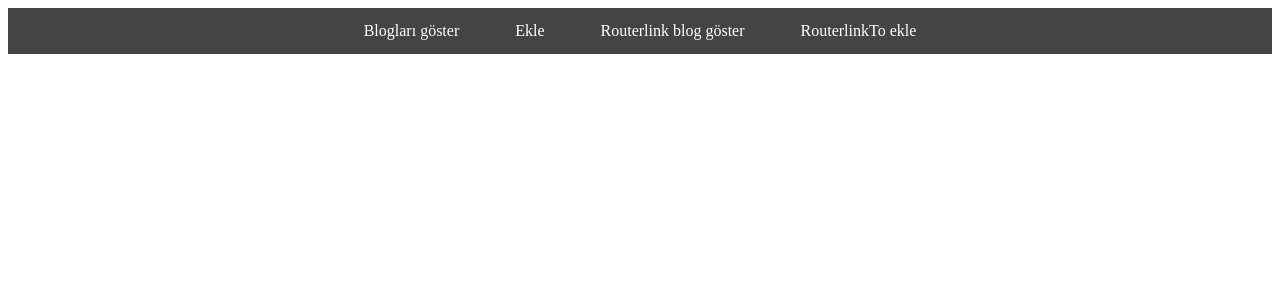
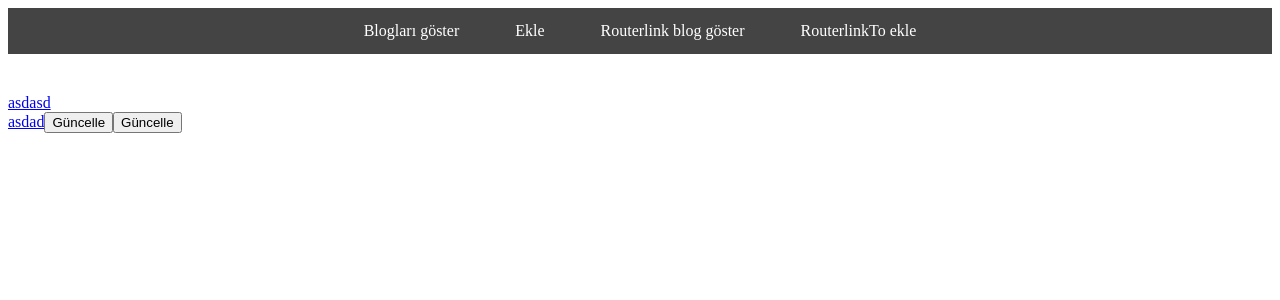
Before and after one commit to EmreYamanYazilim/vue, a Vue app in the folder vue CLI/vue-playlist/: page /pratik in a window 1280 px wide. Shown: the top 300 px of the page. Built offline with nearby package versions, Linux system fonts and the light colour scheme.

Commit message:
pratik işlemler

```diff
--- a/vue CLI/vue-playlist/src/App.vue
+++ b/vue CLI/vue-playlist/src/App.vue
@@ -13,12 +13,14 @@
 import ShowBlog from './components/show-blog.vue'
 import AddBlog from './components/show-blog.vue'
 import HeaderIki from './components/headerheader.vue'
+import pratikBilgiler from "./components/pratik-bilgiler.vue"
 
 export default {
   components: {
     "show-blog": ShowBlog,
     "add-blog": AddBlog,
-    "app-headerIki": HeaderIki
+    "app-headerIki": HeaderIki,
+    "pratik-bilgiler": pratikBilgiler
   },
   data() {
     return {
--- /dev/null
+++ b/vue CLI/vue-playlist/src/components/pratik-bilgiler.vue
@@ -0,0 +1,54 @@
+<!--
+v-bind:value=""  yada  :value="" ile aynı işi yapar
+html tagına bir attrebutune  veri göndermek için kullanılıyor
+
+v-on
+bir eventi dinlemek istediğimizde  misal v-on:click="" seklinde kullanılır
+@click  yapmamızda yeterlidir anı anlama gelir
+
+
+klasörlar  arasında gezmek için .. ./ kullanmak yerine
+öğrneğin asset klasörüne ulaşmak için  @/asset/ şeklinde direk oraya ulaşabiliriz
+
+-->
+
+<template>
+
+    <div>
+        <a v-bind:target="target" v-bind:href="link">asdasd</a>
+        <br>
+        <a :target="target" :href="link">asdad</a>
+                <!-- vbind ile href içindeki link diye verdiğim değişken değerini yakalmak için verdim -->
+
+        <button v-on:click="guncelle">Güncelle</button>
+        <button v-on:click="guncelle2">Güncelle</button>
+        <!-- click içine guncelle diye bir method belirledim  altta method içinde  this.link diyerek on yakladım eşitliği değiştirdim -->
+    </div>
+
+    <div>
+        <img src="../assets/favicon.ico" alt="">
+        <!--  yazmak yerine @ işareti koyarak direk ordan gösterebiir  @ işaretini hangi kök dizninin altına koyayrask ona göre kendi yolunu bulur  -->
+          <img src="@/assets/favicon.ico" alt="">
+
+
+    </div>
+</template>
+
+
+<script>
+export default {
+    data() {
+        return {
+            link: "https://www.google.com",
+            target: "_blank"
+        }
+    },methods: {
+        guncelle(){  // hem functionlu hem fn suz yazabiliriz
+            this.link = "https://www.youtube.com"
+        },
+        guncelle2: function  () {
+            this.target="self"
+        }
+    },
+}
+</script>
--- a/vue CLI/vue-playlist/src/routes.js
+++ b/vue CLI/vue-playlist/src/routes.js
@@ -3,6 +3,7 @@
  import showBlog from "./components/show-blog.vue"; // routelerini yayınlayacağımız yerleri import ediyoruz
  import addBlog from "./components/add-blog.vue";
  import singleBlog from "./components/single-blog.vue"
+ import pratikBilgiler from "./components/pratik-bilgiler.vue"
 
  const router = createRouter({ // linklerini belirtmek için eklememizi yapıyoruz
      history: createWebHistory(),
@@ -10,6 +11,7 @@
          { path: "/", component: showBlog },
          { path: "/ekle", component: addBlog },
          { path: "/blog/:id", component: singleBlog },
+         { path: "/pratik", component: pratikBilgiler }
 
      ]
  });
```
Also changed, not shown: 1 other file (tests, documents, lock files or other folders).
